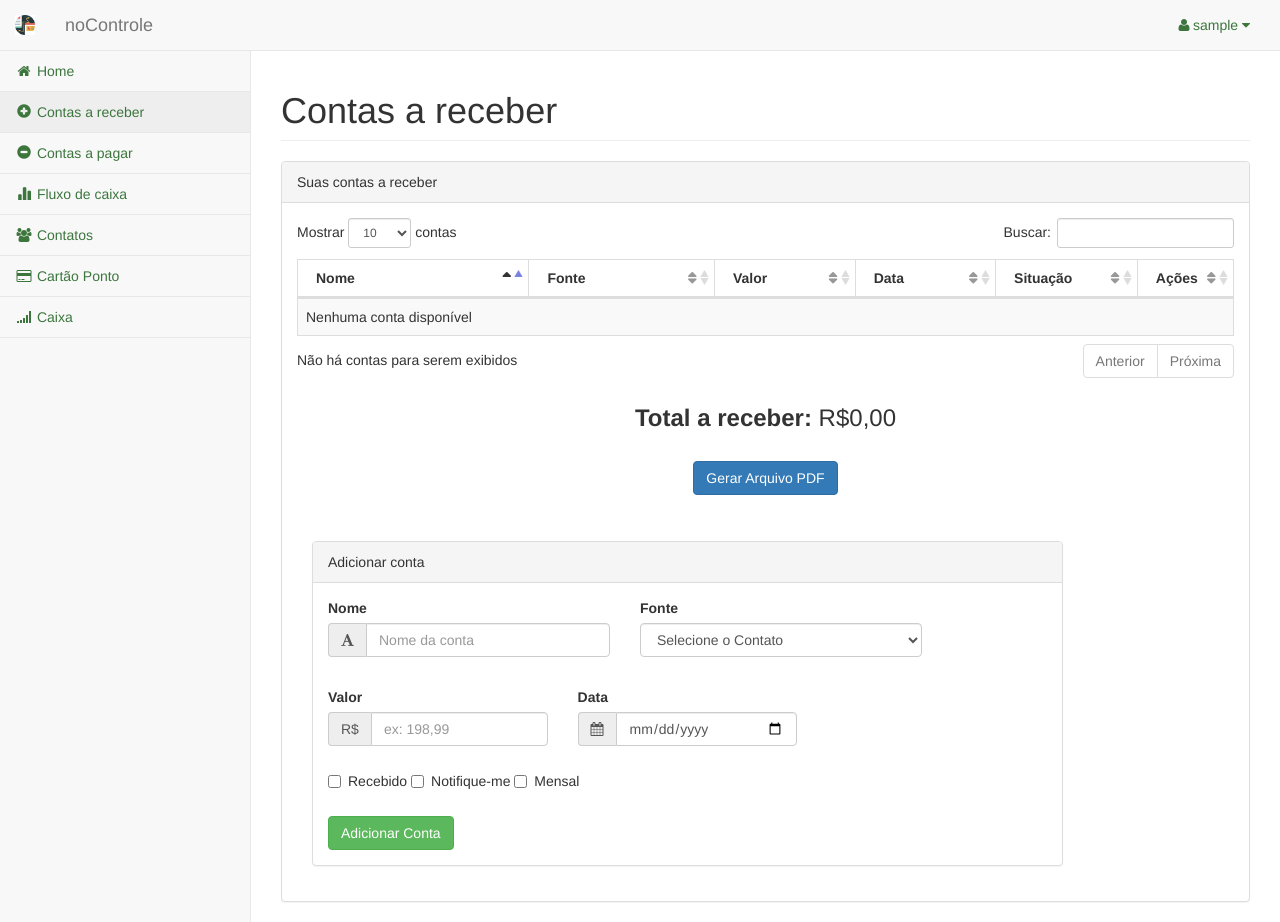
After one commit to gtabchoury/noControle, a PHP site: page /painel/contasReceber.php in a window 1280 px wide. The commit adds this page. Run offline with PHP 8.4, Linux system fonts and the light colour scheme; the visitor is signed in with stand-in values (Sample User, id 1); data that the repository does not hold is empty.

Commit message:
v3.1
Adicionado: Contas a receber (Falta edit, gerar pdf, notificar e mensal)

```diff
--- /dev/null
+++ b/painel/contasReceber.php
@@ -0,0 +1,200 @@
+<?php
+
+    session_start();
+
+    include("../system/sy-conexao.php");
+    ini_set('default_charset','UTF-8');
+
+    if(!isset($_SESSION['usuario_id'])){
+        header('Location: ../login.php');
+        exit;
+    }
+
+    $userName=$_SESSION['usuario_nome'];
+?>
+<!DOCTYPE html>
+<html lang="en">
+
+<head>
+
+    <?php include('layout/header.php');?>
+
+</head>
+
+<body>
+
+    <div id="wrapper">
+
+        <!-- Navigation -->
+        <nav class="navbar navbar-default navbar-static-top" role="navigation" style="margin-bottom: 0">
+
+            <?php include('layout/barraTopo.php');?>
+
+            <!-- /.navbar-top-links -->
+
+            <?php include('layout/menuLateral.php');?>
+
+            <!-- /.navbar-static-side -->
+        </nav>
+
+        <div id="page-wrapper">
+            <div class="row">
+                <div class="col-lg-12">
+                    <h1 class="page-header">Contas a receber</h1>
+                </div>
+                <!-- /.col-lg-12 -->
+            </div>
+            <!-- /.row -->
+            <div class="row">
+                <div class="col-lg-12">
+                    <div class="panel panel-default">
+                        <div class="panel-heading">
+                            Suas contas a receber
+                        </div>
+                        <!-- /.panel-heading -->
+                        <div class="panel-body">
+                            <table width="100%" class="table table-striped table-bordered table-hover " id="dataTables-example">
+                                <thead>
+                                    <tr>
+                                        <th width="25%">Nome</th>
+                                        <th width="20%">Fonte</th>
+                                        <th width="15%">Valor</th>
+                                        <th width="15%">Data</th>
+                                        <th width="15%">Situação</th>
+                                        <th width="10%">Ações</th>
+                                    </tr>
+                                </thead>
+                                <tbody>
+                                <?php include("painel-system/carregaContasReceber.php");?>
+                                <br>
+                                <br>
+                                <div class="col-lg-10">
+                                    <?php
+
+                                        if (isset($_GET['success'])){
+                                            $ok=$_GET['success'];
+                                            if ($ok==1){
+                                                echo "<div class='row'>
+                                                        <div class='alert alert-success'>
+                                                            <b>Conta adicionada com sucesso! </b>
+                                                            <i class='glyphicon glyphicon-success'></i>
+                                                        </div>
+                                                    </div> ";
+                                            }
+                                            if ($ok==0){
+                                                echo "<div class='row'>
+                                                        <div class='alert alert-danger'>
+                                                            <b>Erro ao adicionar conta! </b>
+                                                            <i class='glyphicon glyphicon-remove'></i>
+                                                        </div>
+                                                    </div> ";
+                                            }
+
+                                            if ($ok==-1){
+                                                echo "<div class='row'>
+                                                        <div class='alert alert-danger'>
+                                                            <b>Valor inválido!</b>
+                                                            <i class='glyphicon glyphicon-remove'></i>
+                                                        </div>
+                                                    </div> ";
+                                            }
+                                        }
+
+                                    ?>
+                                    <div class="panel panel-default" id="addConta">
+                                        <div class="panel-heading">
+                                            Adicionar conta
+                                        </div>
+
+                                        <div class="panel-body">
+                                            <form action="painel-system/addConta.php?tipo=R" method="POST" role="form">
+                                                <div class="row">
+                                                    <div class="form-group col-lg-5">
+                                                        <label class="control-label">Nome</label>
+                                                        <div class="input-group">
+                                                            <span class="input-group-addon">
+                                                                <i class="fa fa-font"></i>
+                                                            </span>
+                                                            <input type="text" name="nomeConta" class="form-control" placeholder="Nome da conta"
+                                                            required/>
+                                                        </div>
+                                                    </div>
+                                                    <div class="form-group col-lg-5">
+                                                        <div class="form-group">
+                                                            <label>Fonte</label>
+                                                            <select class="form-control chosen" name="fonteConta">
+                                                                <option>Selecione o Contato</option>
+                                                                <?php include("painel-system/selectContatos.php"); ?>
+                                                            </select>
+                                                        </div>
+                                                    </div>
+                                                </div>
+                                                <div class="row">
+                                                    <div class="form-group col-lg-4">
+                                                        <label class="control-label">Valor</label>
+                                                        <div class="input-group">
+                                                            <span class="input-group-addon">
+                                                                R$
+                                                            </span>
+                                                            <input type="text" name="valorConta" class="form-control" placeholder="ex: 198,99" required>
+                                                        </div>
+                                                    </div>
+
+
+                                                    <div class="form-group col-lg-4">
+                                                        <label class="control-label">Data</label>
+                                                        <div class="input-group">
+                                                            <span class="input-group-addon">
+                                                                <i class="fa fa-calendar"></i>
+                                                            </span>
+                                                            <input type="date" name="dataConta" class="form-control" required>
+                                                        </div>
+                                                    </div>
+                                                 </div>
+                                                <div class="row">
+                                                    <div class="form-group col-lg-8">
+                                                        <div class="input-group">
+                                                            <div class="checkbox">
+                                                                <label>
+                                                                    <input name="statusConta" type="checkbox" value="">Recebido
+                                                                </label>
+                                                                <label>
+                                                                    <input name="nofique" type="checkbox" value="">Notifique-me
+                                                                </label>
+                                                                <label>
+                                                                    <input name="mensal" type="checkbox" value="">Mensal
+                                                                </label>
+                                                            </div>
+                                                        </div>
+                                                    </div>
+                                                </div>
+                                                <div class="form-group">
+                                                    <input type="hidden" name="addConta" />
+                                                    <div class="pull-left">
+                                                        <button type="submit" class="btn btn-success">Adicionar Conta</button>
+                                                    </div>
+                                                </div>
+                                            </form>
+                                        </div>
+                                    </div>
+                                </div>
+
+                        </div>
+                        <!-- /.panel-body -->
+                    </div>
+                    <!-- /.panel -->
+                </div>
+                <!-- /.col-lg-12 -->
+            </div>
+
+        </div>
+        <!-- /#page-wrapper -->
+
+    </div>
+    <!-- /#wrapper -->
+
+    <?php include("layout/footer.php");?>
+
+</body>
+
+</html>
--- a/painel/layout/footer.php
+++ b/painel/layout/footer.php
@@ -7,10 +7,19 @@
     <!-- Metis Menu Plugin JavaScript -->
     <script src="../vendor/metisMenu/metisMenu.min.js"></script>
 
-    <!-- Morris Charts JavaScript -->
-    <script src="../vendor/raphael/raphael.min.js"></script>
-    <script src="../vendor/morrisjs/morris.min.js"></script>
-    <script src="../data/morris-data.js"></script>
+    <!-- DataTables JavaScript -->
+    <script src="../vendor/datatables/js/jquery.dataTables.min.js"></script>
+    <script src="../vendor/datatables-plugins/dataTables.bootstrap.min.js"></script>
+    <script src="../vendor/datatables-responsive/dataTables.responsive.js"></script>
 
     <!-- Custom Theme JavaScript -->
     <script src="../dist/js/sb-admin-2.js"></script>
+
+    <!-- Page-Level Demo Scripts - Tables - Use for reference -->
+    <script>
+    $(document).ready(function() {
+        $('#dataTables-example').DataTable({
+            responsive: true
+        });
+    });
+    </script>
--- a/painel/layout/header.php
+++ b/painel/layout/header.php
@@ -21,6 +21,12 @@
     <!-- Custom Fonts -->
     <link href="../vendor/font-awesome/css/font-awesome.min.css" rel="stylesheet" type="text/css">
 
+    <!-- DataTables CSS -->
+    <link href="../vendor/datatables-plugins/dataTables.bootstrap.css" rel="stylesheet">
+
+    <!-- DataTables Responsive CSS -->
+    <link href="../vendor/datatables-responsive/dataTables.responsive.css" rel="stylesheet">
+
     <!-- HTML5 Shim and Respond.js IE8 support of HTML5 elements and media queries -->
     <!-- WARNING: Respond.js doesn't work if you view the page via file:// -->
     <!--[if lt IE 9]>
--- a/painel/layout/menuLateral.php
+++ b/painel/layout/menuLateral.php
@@ -6,7 +6,7 @@
                 <a href="inicio.php"><i class="fa fa-home fa-fw"></i> Home</a>
             </li>
             <li>
-                <a href="inicio.php"><i class="glyphicon glyphicon-plus-sign fa-fw"></i> Contas a receber</a>
+                <a href="contasReceber.php"><i class="glyphicon glyphicon-plus-sign fa-fw"></i> Contas a receber</a>
             </li>
             <li>
                 <a href="inicio.php"><i class="glyphicon glyphicon-minus-sign fa-fw"></i> Contas a pagar</a>
--- /dev/null
+++ b/painel/painel-system/carregaContasReceber.php
@@ -0,0 +1,77 @@
+<?php
+
+$userID = $_SESSION['usuario_id'];
+$total = 0;
+
+$query = "SELECT * FROM nc_contas WHERE conta_userID=$userID AND conta_tipo='R' ORDER BY conta_data DESC;";
+$result = mysqli_query($mysqli, $query);
+    $rowcount=mysqli_num_rows($result);
+
+    while($row = mysqli_fetch_array($result, MYSQLI_ASSOC)){
+        $nome = $row['conta_nome'];
+        $fonte = $row['conta_fonteID'];
+        $valor = $row['conta_valor'];
+        $total=$total+$valor;
+        $valor =number_format($valor,2,',','');
+        $data = $row['conta_data'];
+        $status = $row['conta_status'];
+        if ($fonte!=null){
+            $query = "SELECT contato_nome from nc_contatos WHERE contato_id=? ";
+            $stmt = $mysqli->prepare($query);
+            $stmt->bind_param('i', $fonte);
+            $stmt->execute();
+            $stmt->bind_result($fonte);
+
+            if (!$stmt->fetch()){
+                $fonte="";
+            }
+
+            $stmt->close();
+        }
+        if ($status==1){
+            echo "
+            <tr>
+                <td style='vertical-align: middle;'><font size='3px'>$nome</font></td>
+                <td style='vertical-align: middle;'><font size='3px'>$fonte</font></td>
+                <td style='vertical-align: middle;'><font size='3px'>R$$valor</font></td>
+                <td style='vertical-align: middle;'><font size='3px'>"; echo date('d/m/Y', strtotime($data)); echo"</font></td>
+                <td style='vertical-align: middle;' class='center'><font size='3px'><i class='fa fa-check fa-fw'></i> Recebido</font></td>
+                <td style='vertical-align: middle;' align='center'>
+                    <a>
+                    <font color='#d9534f'><i class='fa fa-remove btn btn-danger'></i></font>
+                    </a>
+                    <a>
+                    <font color='#337ab7'><i class='fa fa-pencil btn btn-primary'></i></font>
+                    </a>
+                </td>
+            </tr>
+            ";
+        }else{
+            echo "
+            <tr>
+                <td style='vertical-align: middle;'><font size='3px'>$nome</font></td>
+                <td style='vertical-align: middle;'><font size='3px'>$fonte</font></td>
+                <td style='vertical-align: middle;'><font size='3px'>R$$valor</font></td>
+                <td style='vertical-align: middle;'><font size='3px'>"; echo date('d/m/Y', strtotime($data)); echo"</font></td>
+                <td style='vertical-align: middle;' class='center'><font size='3px'><i class='fa fa-times fa-fw'></i> Não recebido</font></td>
+                <td style='vertical-align: middle;' align='center'>
+                    <a>
+                    <font color='#d9534f'><i class='fa fa-remove btn btn-danger'></i></font>
+                    </a>
+                    <a>
+                    <font color='#337ab7'><i class='fa fa-pencil btn btn-primary'></i></font>
+                    </a>
+                </td>
+            </tr>
+            ";
+        }
+
+    }
+
+    echo "  </tbody>
+        </table>";
+
+    $total =number_format($total,2,',','');
+    echo "<h3 align='center'><b>Total a receber: </b>R$$total</h3><br>";
+    echo "<div class='col-lg-12' align='center'><a class='btn btn-primary'>Gerar Arquivo PDF</a><br></div><br><br>";
+?>
--- /dev/null
+++ b/painel/painel-system/selectContatos.php
@@ -0,0 +1,20 @@
+<?php
+
+ini_set('default_charset','UTF-8');
+$userID = $_SESSION['usuario_id'];
+
+$query = "SELECT * FROM nc_contatos WHERE contato_userID=$userID ";
+$result = mysqli_query($mysqli, $query);
+$rowcount=mysqli_num_rows($result);
+
+while($row = mysqli_fetch_array($result, MYSQLI_ASSOC)){
+    $nome = $row['contato_nome'];
+    $id = $row['contato_id'];
+    echo "
+	    <option value='$id'>
+	        $nome
+	    </option>
+	    ";
+}
+
+?>
```
Also changed, not shown: painel/painel-system/addConta.php (added, +70 -0 lines), vendor/datatables/js/jquery.dataTables.js, vendor/datatables/js/jquery.dataTables.min.js, 1 other file.
